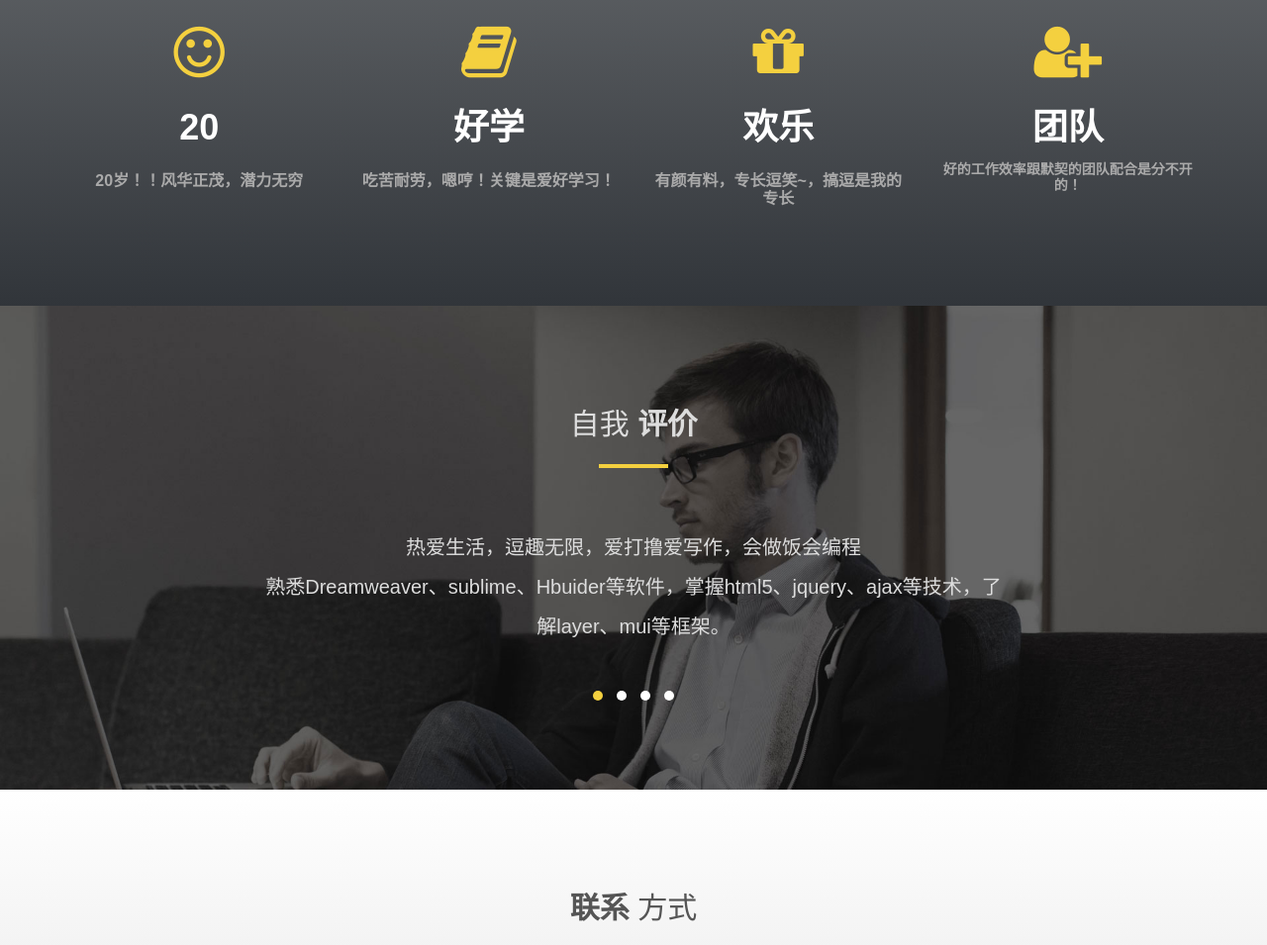
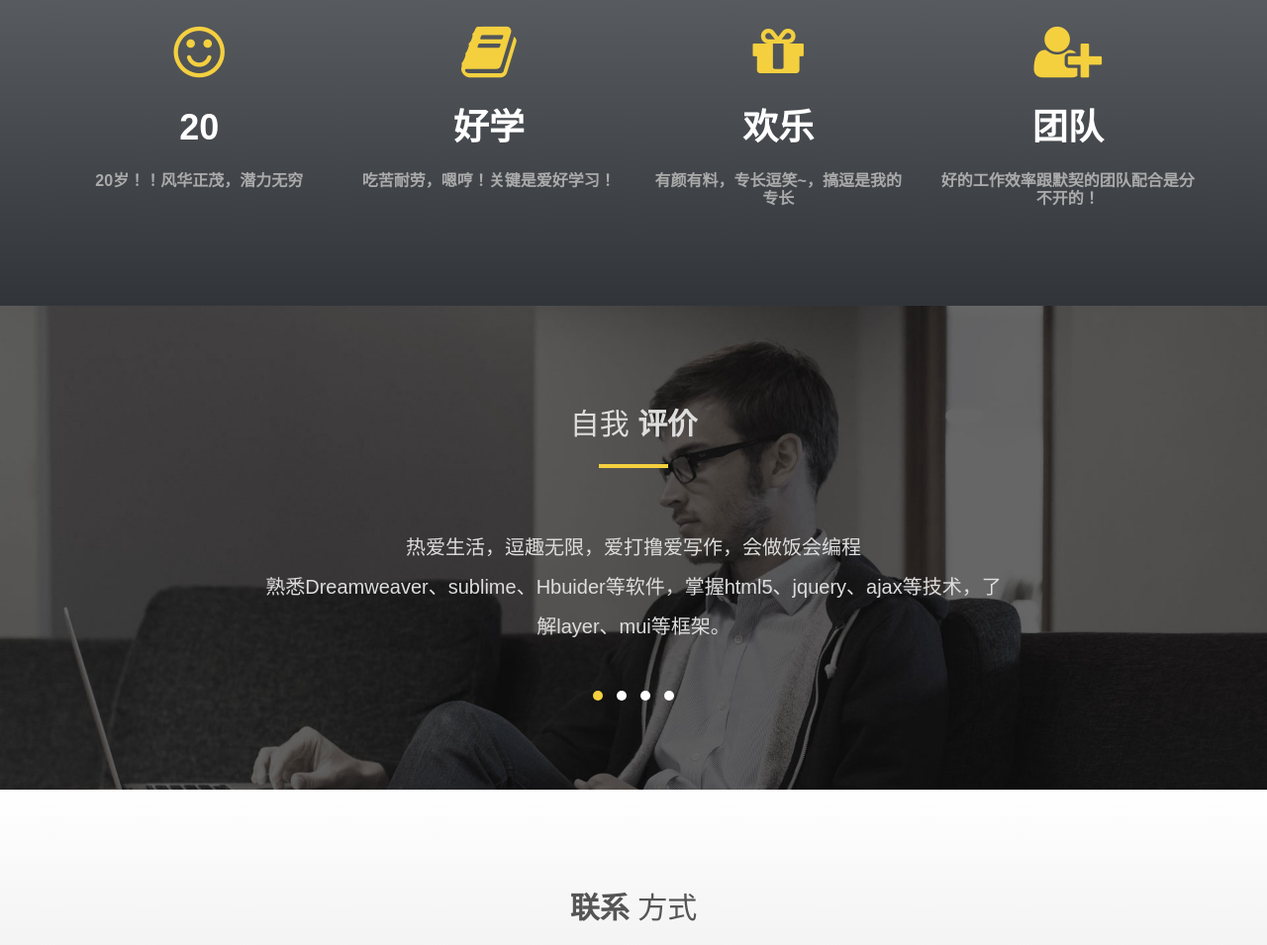
Before and after one commit to Wearedengdada/resume, a plain HTML site: page index.html in a window 1280 px wide. Shown: the part 3517-4472 px from the top of the page at 99% size. Drawn offline with Linux system fonts and the light colour scheme.

Commit message:
邓大大
小问题==

```diff
--- a/index.html
+++ b/index.html
@@ -345,7 +345,7 @@
 						<div class="achivement-box">
 							<i class="fa fa-user-plus"></i>
 							<span class="special">团队</span>
-							<h4>好的工作效率跟默契的团队配合是分不开的！</h4>
+							<h3>好的工作效率跟默契的团队配合是分不开的！</h3>
 						</div>
 					</div>
 				</div>
```
